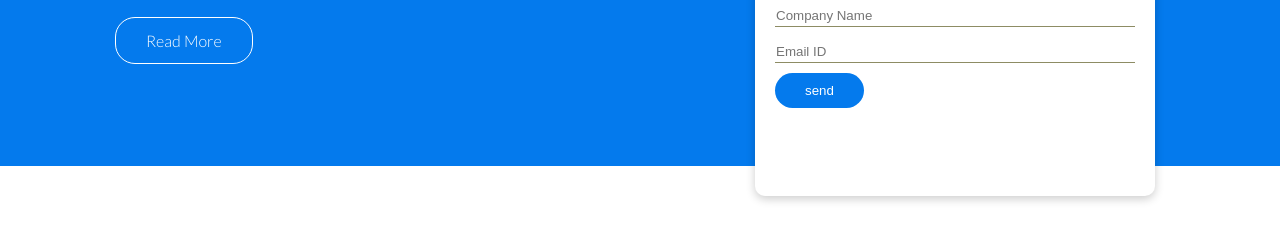
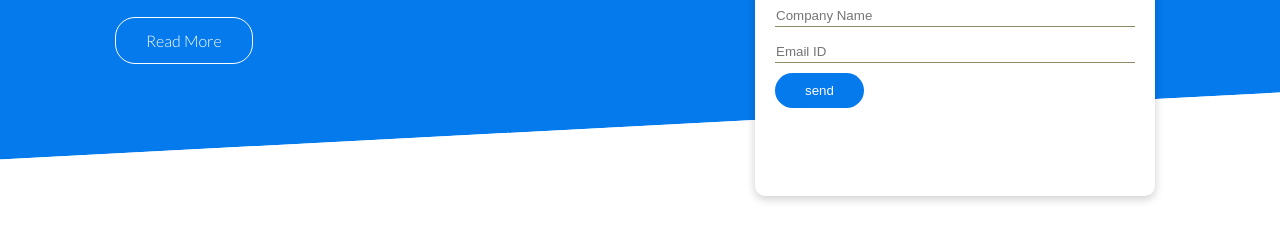
Before and after one commit to rafidelahi-dev/Responsive-Website, a plain HTML site: page index.html in a window 1280 px wide. Shown: the part 304-544 px from the top of the page. Drawn offline with Linux system fonts and the light colour scheme.

Commit message:
Made something dope

```diff
--- a/css/style.css
+++ b/css/style.css
@@ -66,6 +66,16 @@ img{
  color: white;
  position: relative;
  overflow: visible;
+}
+.showcase::before, .showcase::after{
+ background-color: white;
+ content: "sks";
+ height: 100px;
+ position: absolute;
+ bottom: -60px;
+ left: 0;
+ right: 0;
+ transform: skewY(-3deg);
 }
 .showcase-form{
  position: relative;
```
